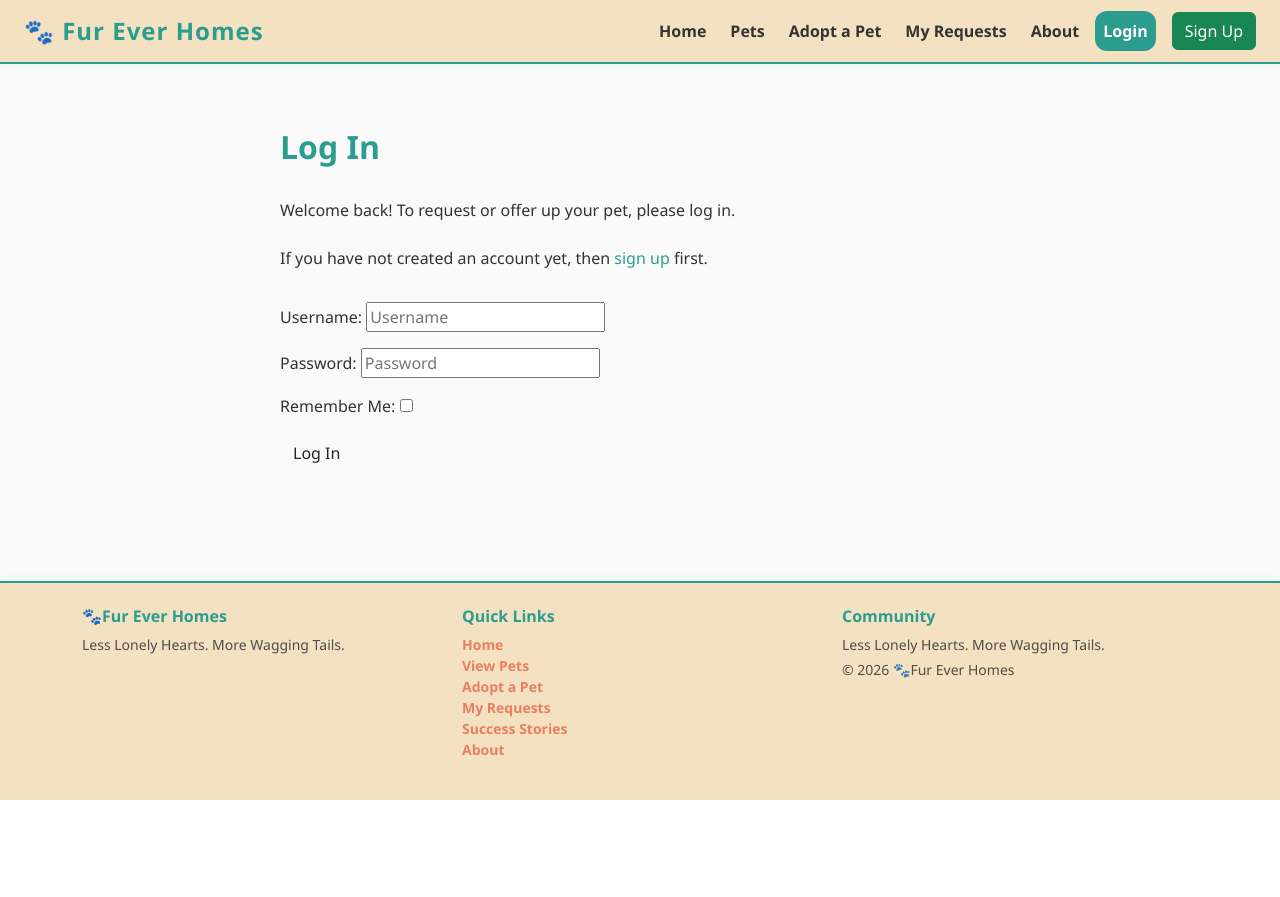
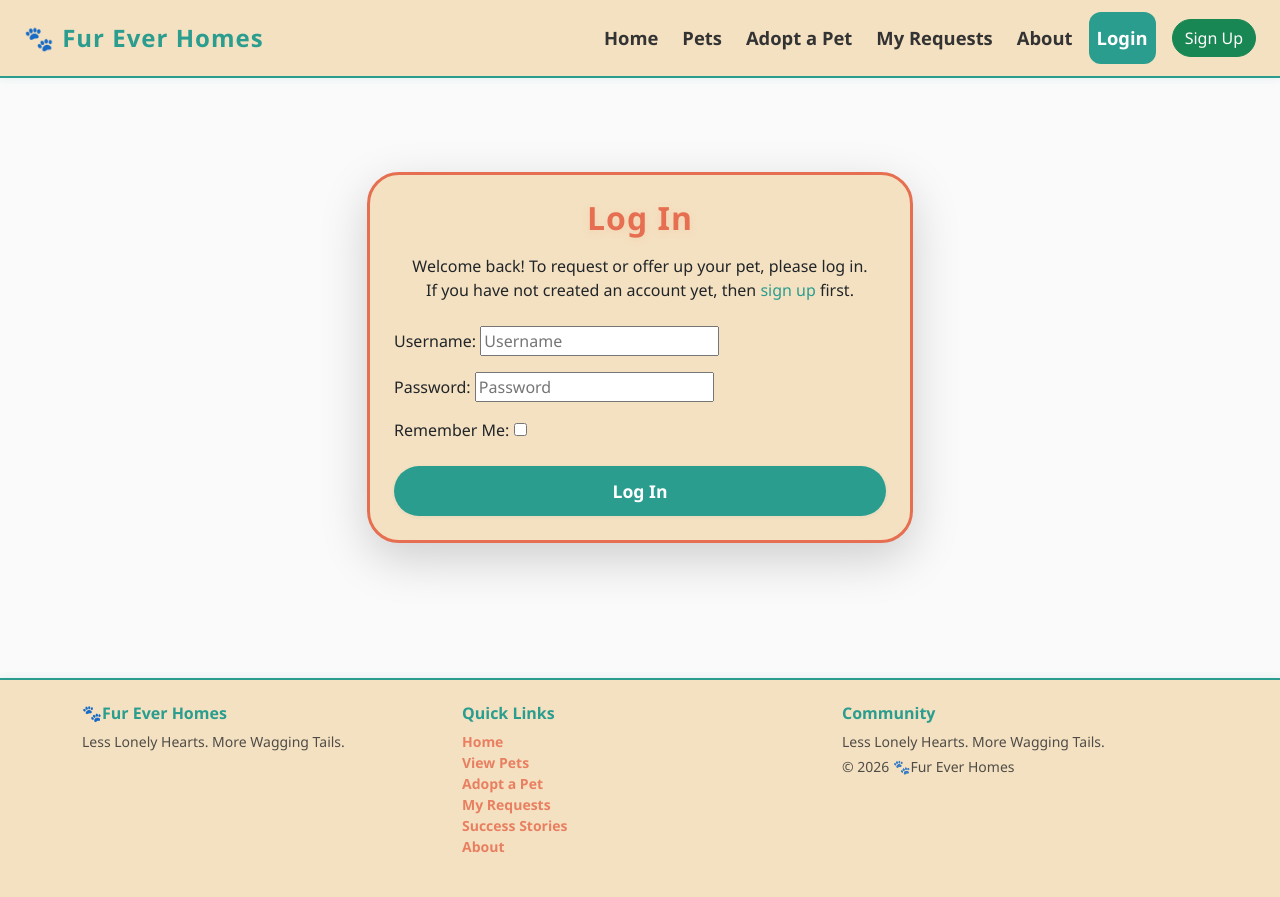
Before and after one commit to aimeelittle1708-hub/fur-ever-home, a Django app: page /accounts/login/ in a window 1280 px wide. Before the commit the page ends 800 px from the top, so only its background shows below. Run offline with Django 4.2, Linux system fonts and the light colour scheme; some libraries are stand-ins or nearby versions.

Commit message:
update acount log in pages

```diff
--- a/static/css/style.css
+++ b/static/css/style.css
@@ -1,3 +1,50 @@
+.btn {
+    border-radius: 2rem !important;
+}
+main.container {
+    margin-bottom: 2.5rem;
+}
+.hero {
+    margin-bottom: 2.5rem;
+}
+/* Remove duplicate :root and merge variables below */
+.card-bottom {
+    background: var(--primary-light) !important;
+}
+
+.card-bottom .btn,
+.card-bottom .btn-success,
+.card-bottom .btn-primary,
+.card-bottom .btn-outline-success {
+    background: #fff;
+    color: var(--primary);
+    border: none;
+    font-weight: 700;
+    border-radius: 1rem;
+    box-shadow: 0 1px 4px rgba(42, 157, 143, 0.08);
+    transition: background 0.2s, color 0.2s;
+}
+.card-bottom .btn:hover,
+.card-bottom .btn-success:hover,
+.card-bottom .btn-primary:hover,
+.card-bottom .btn-outline-success:hover {
+    background: var(--accent);
+    color: #fff;
+}
+.card-section-h2 {
+    text-align: center;
+    color: var(--accent);
+    font-size: 2rem;
+    font-weight: 800;
+    letter-spacing: 1px;
+    margin-bottom: 1.5rem;
+    text-shadow: 0 2px 8px rgba(231, 111, 81, 0.12);
+}
+.card.card-feature {
+    border: 3px solid var(--accent);
+    box-shadow: 0 4px 16px rgba(231, 111, 81, 0.12), 0 2px 8px rgba(42, 157, 143, 0.08);
+    background: var(--surface);
+}
 /* === Footer Styling === */
 .site-footer {
     background: var(--surface);
@@ -47,6 +94,9 @@
     background: var(--surface) !important;
     border-bottom: 2px solid var(--primary);
     box-shadow: 0 2px 8px rgba(42, 157, 143, 0.08);
+    min-height: 72px;
+    padding-top: 0.75rem;
+    padding-bottom: 0.75rem;
 }
 .navbar-brand {
     color: var(--primary) !important;
@@ -58,7 +108,8 @@
     color: var(--text) !important;
     font-weight: 600;
     border-radius: 0.75rem;
-    padding: 0.5rem 1rem;
+    padding: 0.75rem 1.25rem;
+    font-size: 1.15rem;
     transition: background 0.2s, color 0.2s;
 }
 .navbar-nav .nav-link:hover,
@@ -116,6 +167,7 @@ input[name="email"] {
     --surface: #F4E1C1;
     --text: #333333;
     --success: #6BBF59;
+    --primary-light: #e3faf7;
 }
 
 body {
@@ -125,7 +177,7 @@ body {
     margin: 0;
     padding: 0;
 }
-
+    --primary-light: #e3faf7;
 h1, h2, h3, h4, h5, h6 {
     color: var(--primary);
     font-weight: 700;
@@ -196,6 +248,8 @@ a:hover {
     background: linear-gradient(90deg, var(--primary) 60%, var(--surface) 100%);
     color: #fff;
     border-radius: 0 0 2rem 2rem;
+    margin-top: 0 !important;
+    padding-top: 0 !important;
 }
 .hero h1 {
     color: #fff;
--- a/templates/account/login.html
+++ b/templates/account/login.html
@@ -1,36 +1,26 @@
 {% extends "base.html" %} {% load i18n %} {% load account socialaccount %}
 {%block head_title %} {% trans "Sign In" %} {% endblock %} {% block content %}
 
-<div class="container">
-    <div class="row">
-        <div class="col-md-8 mt-3 offset-md-2">
-            <h2>{% trans "Log In" %}</h2>
-            <br />
+<div class="container d-flex justify-content-center align-items-center" style="min-height: 70vh;">
+    <div class="col-md-6">
+        <div class="card card-feature shadow-lg p-4">
+            <h2 class="card-section-h2 mb-3">{% trans "Log In" %}</h2>
             {% url 'account_signup' as signup_url %}
-            <p>
+            <p class="mb-4 text-center">
                 {% blocktrans %}Welcome back! To request or offer up your pet,
-                please log in. <br /><br />If you have not created an account
-                yet, then
+                please log in.<br>If you have not created an account yet, then
                 <a class="link" href="{{ signup_url }}">sign up</a>
                 first.{% endblocktrans %}
             </p>
-        </div>
-    </div>
-    <div class="row">
-        <div class="col-md-8 mt-3 offset-md-2">
-            <form
-                class="login"
-                method="POST"
-                action="{% url 'account_login' %}"
-            >
-                {% csrf_token %} {{ form.as_p }} {% if redirect_field_value %}
-                <input
-                    type="hidden"
-                    name="{{ redirect_field_name }}"
-                    value="{{ redirect_field_value }}"
-                />
+            <form class="login" method="POST" action="{% url 'account_login' %}">
+                {% csrf_token %}
+                <div class="mb-3">
+                    {{ form.as_p }}
+                </div>
+                {% if redirect_field_value %}
+                <input type="hidden" name="{{ redirect_field_name }}" value="{{ redirect_field_value }}" />
                 {% endif %}
-                <button class="btn custom-btn right" type="submit">
+                <button class="btn btn-primary w-100 mt-2" type="submit">
                     {% trans "Log In" %}
                 </button>
             </form>
--- a/templates/base.html
+++ b/templates/base.html
@@ -121,7 +121,7 @@
 
         <main
             id="main-content"
-            class="container py-5 flex-grow-1"
+            class="container flex-grow-1"
             tabindex="-1"
         >
             {% if messages %}
```
Also changed, not shown: templates/account/logout.html (+10 -19 lines), templates/account/signup.html (+14 -23 lines), templates/home.html (+7 -7 lines).
